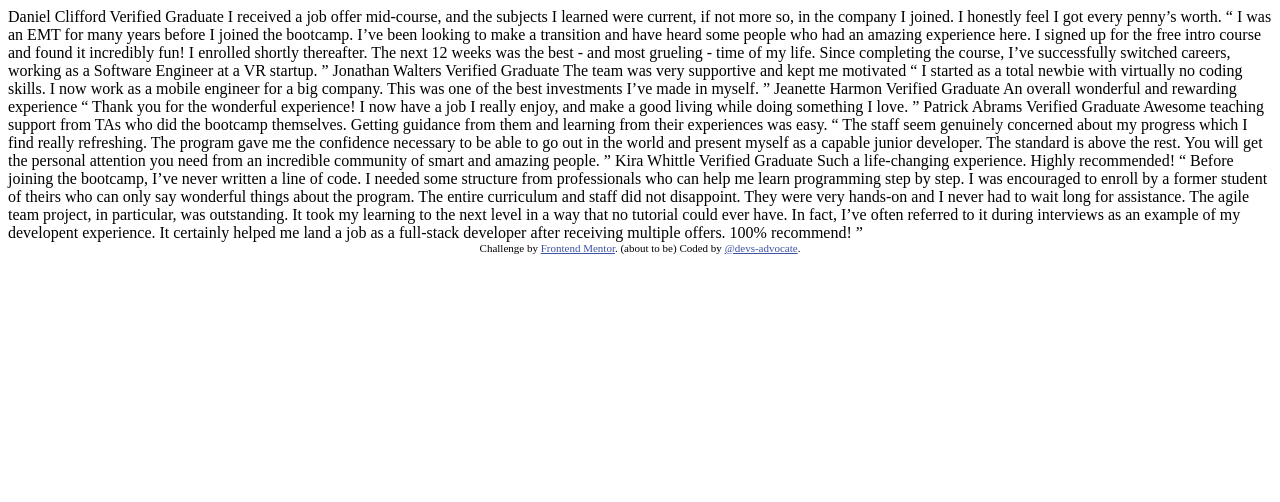
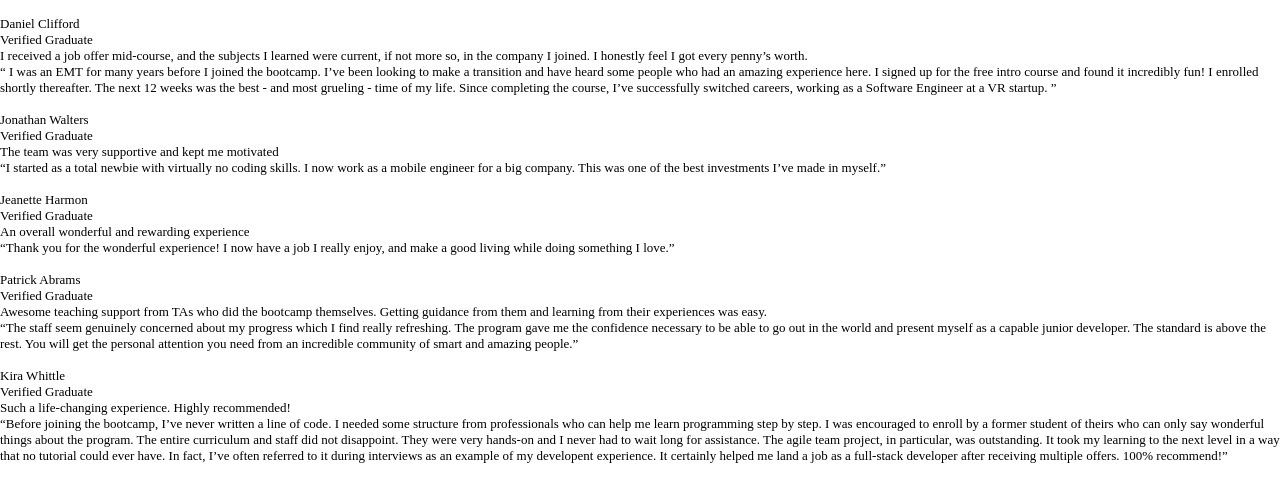
Before and after one commit to Devs-advocate/Testimonials-Grid-Section, a plain HTML site: page index.html in a window 1280 px wide. Drawn offline with Linux system fonts and the light colour scheme.

Commit message:
html setup, stylesheet prepped, vars created reset in place

```diff
--- /dev/null
+++ b/basic_reset.css
@@ -0,0 +1,19 @@
+html {
+  box-sizing: border-box;
+  font-size: 16px;
+  height: 100%;
+}
+
+*, *:before, *:after {
+  box-sizing: inherit;
+}
+
+body {
+  min-height: 100%;
+}
+
+body, h1, h2, h3, h4, h5, h6, p, ol, ul {
+  margin: 0;
+  padding: 0;
+  font-weight: normal;
+}
--- a/index.html
+++ b/index.html
@@ -5,72 +5,88 @@
   <meta name="viewport" content="width=device-width, initial-scale=1.0"> <!-- displays site properly based on user's device -->
 
   <link rel="icon" type="image/png" sizes="32x32" href="./images/favicon-32x32.png">
+  <link rel="preconnect" href="https://fonts.googleapis.com">
+  <link rel="preconnect" href="https://fonts.gstatic.com" crossorigin>
+  <link href="https://fonts.googleapis.com/css2?family=Barlow+Semi+Condensed:ital,wght@0,100;0,200;0,300;0,400;0,500;0,600;0,700;0,800;0,900;1,100;1,200;1,300;1,400;1,500;1,600;1,700;1,800;1,900&display=swap" rel="stylesheet">
+  <link rel="stylesheet" href="style.css">
 
   <title>Frontend Mentor | [Challenge Name Here]</title>
 
   <!-- Feel free to remove these styles or customise in your own stylesheet 👍 -->
-  <style>
+  <!-- <style>
     .attribution { font-size: 11px; text-align: center; }
     .attribution a { color: hsl(228, 45%, 44%); }
-  </style>
+  </style> -->
 </head>
 <body>
-  Daniel Clifford
-  Verified Graduate
-
+  <div class="content-container">
+    <section id="daniel-clifford">
+      <img src="" alt="">
+      <p class="name">Daniel Clifford</p>
+      <p class="credential">Verified Graduate</p>
+      <p class="quote-summary">
         I received a job offer mid-course, and the subjects I learned were current, if not more so,
         in the company I joined. I honestly feel I got every penny’s worth.
-
-  “ I was an EMT for many years before I joined the bootcamp. I’ve been looking to make a
+      </p>
+      <q class="quote">
+        I was an EMT for many years before I joined the bootcamp. I’ve been looking to make a
       transition and have heard some people who had an amazing experience here. I signed up
       for the free intro course and found it incredibly fun! I enrolled shortly thereafter.
       The next 12 weeks was the best - and most grueling - time of my life. Since completing
-  the course, I’ve successfully switched careers, working as a Software Engineer at a VR startup. ”
+      the course, I’ve successfully switched careers, working as a Software Engineer at a VR startup.
+      </q>
+    </section>
 
-  Jonathan Walters
-  Verified Graduate
+    <section id="jonathan-walters">
+      <img src="" alt="">
+      <p class="name">Jonathan Walters</p>
+      <p class="credential">Verified Graduate</p>
+      <p class="quote-summary">The team was very supportive and kept me motivated</p>
+      <q class="quote">I started as a total newbie with virtually no coding skills. I now work as a mobile engineer
+        for a big company. This was one of the best investments I’ve made in myself.</q>
+    </section>
 
-  The team was very supportive and kept me motivated
+    <section id="jeanette-harmon">
+      <img src="" alt="">
+      <p class="name">Jeanette Harmon</p>
+      <p class="credential">Verified Graduate</p>
+      <p class="quote-summary">An overall wonderful and rewarding experience</p>
+      <q class="quote">Thank you for the wonderful experience! I now have a job I really enjoy, and make a good living
+        while doing something I love.</q>
+    </section>
 
-  “ I started as a total newbie with virtually no coding skills. I now work as a mobile engineer
-  for a big company. This was one of the best investments I’ve made in myself. ”
-
-  Jeanette Harmon
-  Verified Graduate
-
-  An overall wonderful and rewarding experience
-
-  “ Thank you for the wonderful experience! I now have a job I really enjoy, and make a good living
-  while doing something I love. ”
-
-  Patrick Abrams
-  Verified Graduate
-
-  Awesome teaching support from TAs who did the bootcamp themselves. Getting guidance from them and
-  learning from their experiences was easy.
-
-  “ The staff seem genuinely concerned about my progress which I find really refreshing. The program
+    <section id="patrick-abrams">
+      <img src="" alt="">
+      <p class="name">Patrick Abrams</p>
+      <p class="credential">Verified Graduate</p>
+      <p class="quote-summary">Awesome teaching support from TAs who did the bootcamp themselves. Getting guidance from them and
+        learning from their experiences was easy.</p>
+      <q class="quote">The staff seem genuinely concerned about my progress which I find really refreshing. The program
         gave me the confidence necessary to be able to go out in the world and present myself as a capable
         junior developer. The standard is above the rest. You will get the personal attention you need from
-  an incredible community of smart and amazing people. ”
+        an incredible community of smart and amazing people.</q>
+    </section>
 
-  Kira Whittle
-  Verified Graduate
-
-  Such a life-changing experience. Highly recommended!
-
-  “ Before joining the bootcamp, I’ve never written a line of code. I needed some structure from
+    <section id="kira-whittle">
+      <img src="" alt="">
+      <p class="name">Kira Whittle</p>
+      <p class="credential">Verified Graduate</p>
+      <p class="quote-summary">Such a life-changing experience. Highly recommended!</p>
+      <q class="quote">Before joining the bootcamp, I’ve never written a line of code. I needed some structure from
         professionals who can help me learn programming step by step. I was encouraged to enroll by a former
         student of theirs who can only say wonderful things about the program. The entire curriculum and staff
         did not disappoint. They were very hands-on and I never had to wait long for assistance. The agile team
         project, in particular, was outstanding. It took my learning to the next level in a way that no tutorial
         could ever have. In fact, I’ve often referred to it during interviews as an example of my developent
         experience. It certainly helped me land a job as a full-stack developer after receiving multiple offers.
-  100% recommend! ”
+        100% recommend!</q>
+    </section>
 
-  <div class="attribution">
+  </div>
+
+  <!-- <div class="attribution">
     Challenge by <a href="https://www.frontendmentor.io?ref=challenge" target="_blank">Frontend Mentor</a>.
     (about to be) Coded by <a href="https://www.frontendmentor.io/profile/Devs-advocate">@devs-advocate</a>.
-  </div>
+  </div> -->
 </body>
 </html>
--- /dev/null
+++ b/style.css
@@ -0,0 +1,37 @@
+/* custom properties */
+:root {
+    /* colors */
+    --primary-violet: hsl(263, 55%, 52%);
+    --primary-dk-grayish-blue: hsl(217, 19%, 35%);
+    --primary-dk-blackish-blue: hsl(219, 29%, 14%);
+    --primary-white: hsl(0, 0%, 100%);
+
+    --neutral-gray: hsl(0, 0%, 81%);
+    --neutral-grayish-blue: hsl(210, 46%, 95%);
+
+    /* fonts */
+    --ff-barlow: "Barlow Semi Condensed", sans-serif;
+    --fw-500: 500;
+    --fw-600: 600;
+}
+
+/* reset */
+html {
+    box-sizing: border-box;
+    font-size: 13px;
+    height: 100%;
+  }
+
+  *, *:before, *:after {
+    box-sizing: inherit;
+  }
+
+  body {
+    min-height: 100%;
+  }
+
+  body, h1, h2, h3, h4, h5, h6, p, ol, ul {
+    margin: 0;
+    padding: 0;
+    font-weight: normal;
+  }
```
Lines whose indentation alone changed are shown as unchanged.
